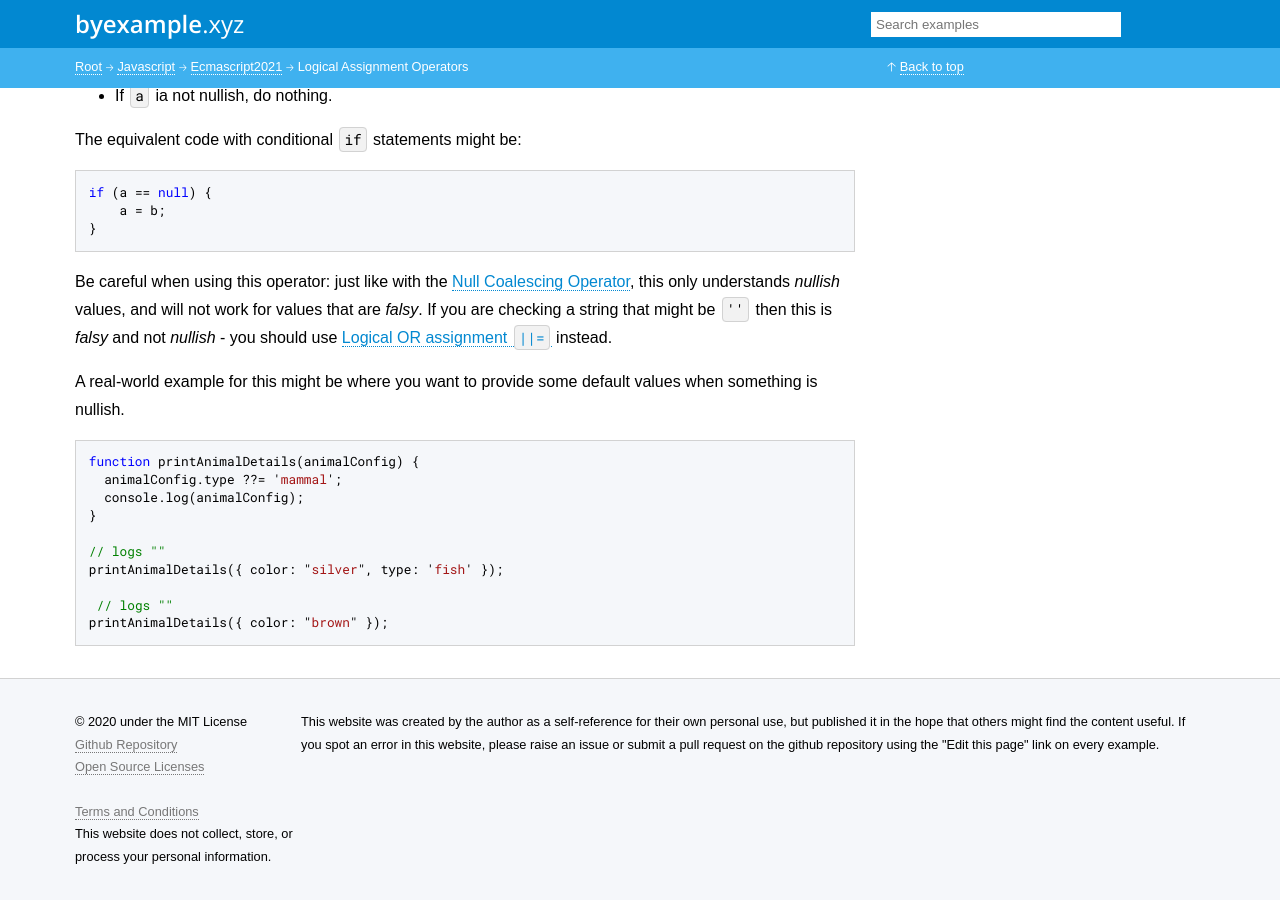
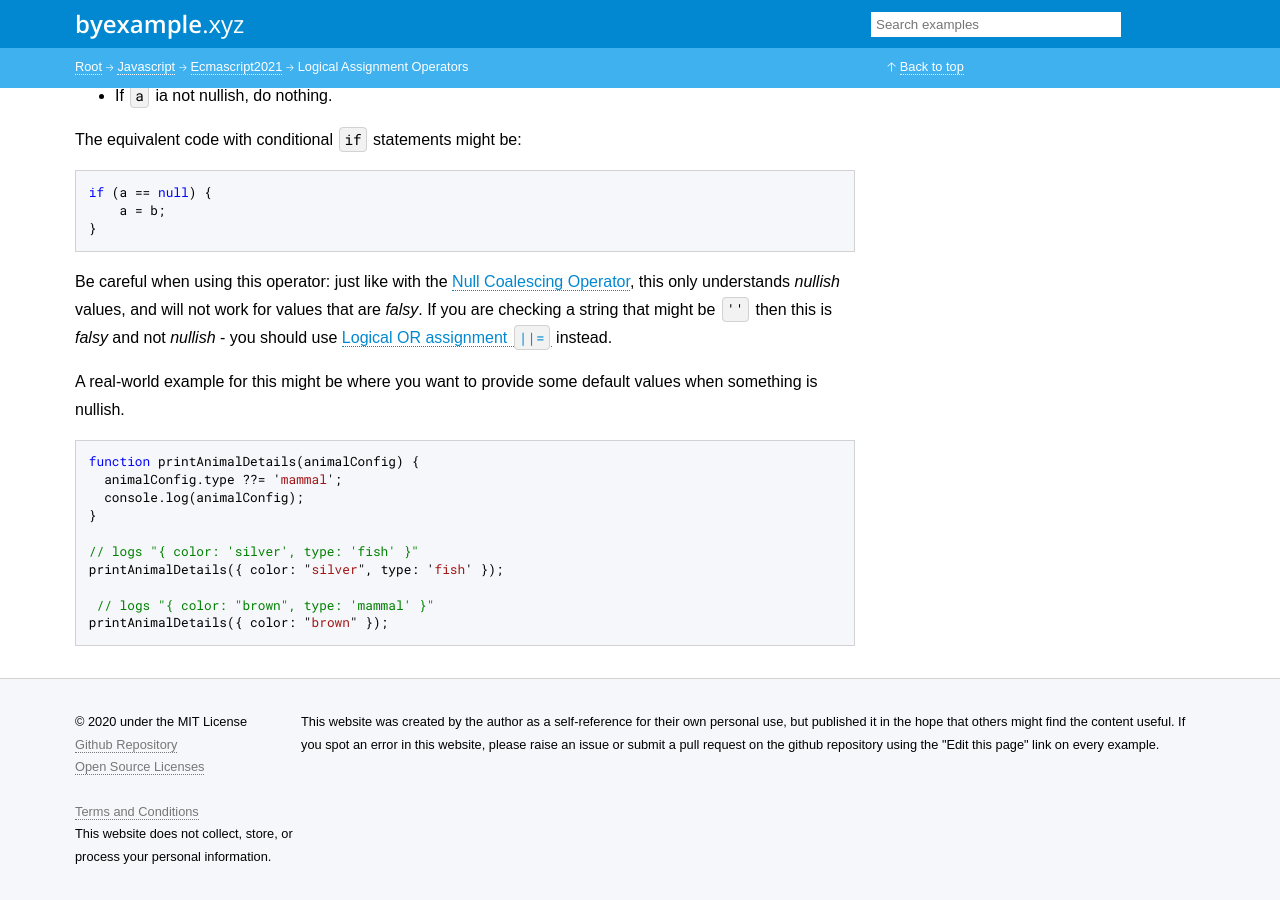
Before and after one commit to matt1/byexample.xyz, a Jekyll site: the page built from _examples/javascript/ECMAScript2021/logicalAssignment.md, in a window 1280 px wide and 900 px high, scrolled down 1881 px. Built offline with Jekyll 4.4.1, drawn with Linux system fonts in a browser that asks for light colours.

Commit message:
Fix issue with liquid escaping

````diff
--- a/_examples/javascript/ECMAScript2021/logicalAssignment.md
+++ b/_examples/javascript/ECMAScript2021/logicalAssignment.md
@@ -110,8 +110,8 @@ if (a == null) {
 
 Be careful when using this operator: just like with the [Null Coalescing Operator](/javascript/ECMAScript2020/nullCoalescing/), this only understands *nullish* values,
 and will not work for values that are *falsy*. If you are checking a string that
-might be `''` then this is *falsy* and not *nullish* - you should use [Logical
-OR assignment `||=`](#logical-or-assignment---) instead.
+might be `''` then this is *falsy* and not *nullish* - you should use
+[Logical OR assignment `||=`](#logical-or-assignment---) instead.
 
 A real-world example for this might be where you want to provide some default
 values when something is nullish.
@@ -122,9 +122,9 @@ function printAnimalDetails(animalConfig) {
   console.log(animalConfig);
 }
 
-// logs "{{ color: 'silver', type: 'fish' }}"
+// logs "{ color: 'silver', type: 'fish' }"
 printAnimalDetails({ color: "silver", type: 'fish' });
 
- // logs "{{ color: "brown", type: 'mammal' }}"
+ // logs "{ color: "brown", type: 'mammal' }"
 printAnimalDetails({ color: "brown" });
 ```
````
